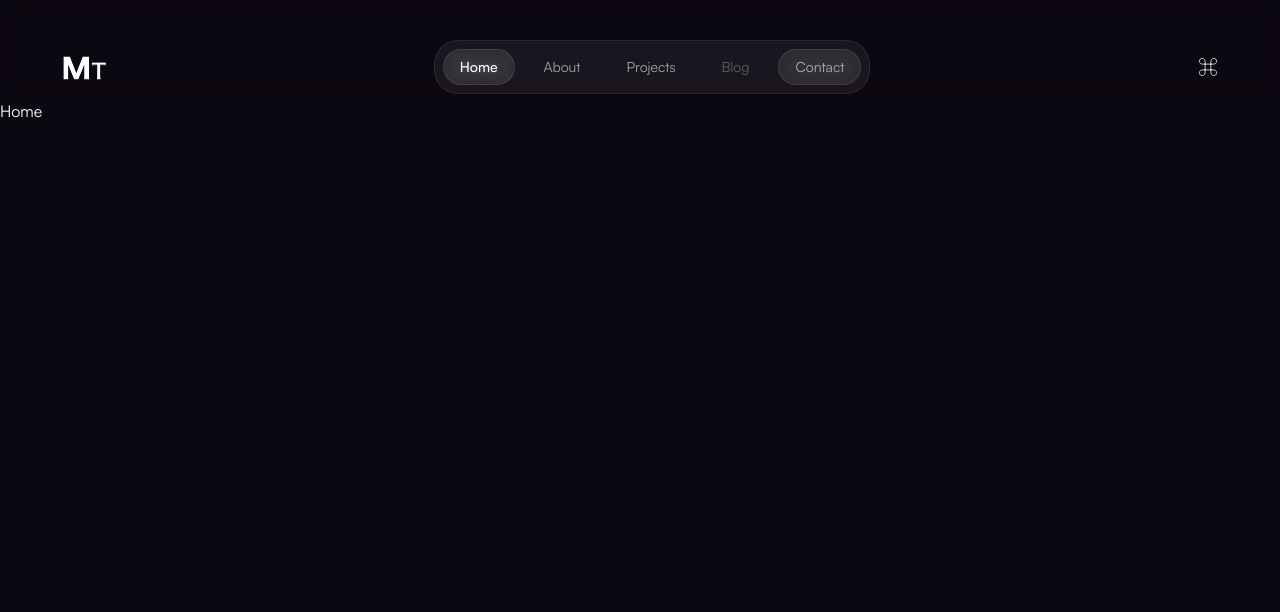
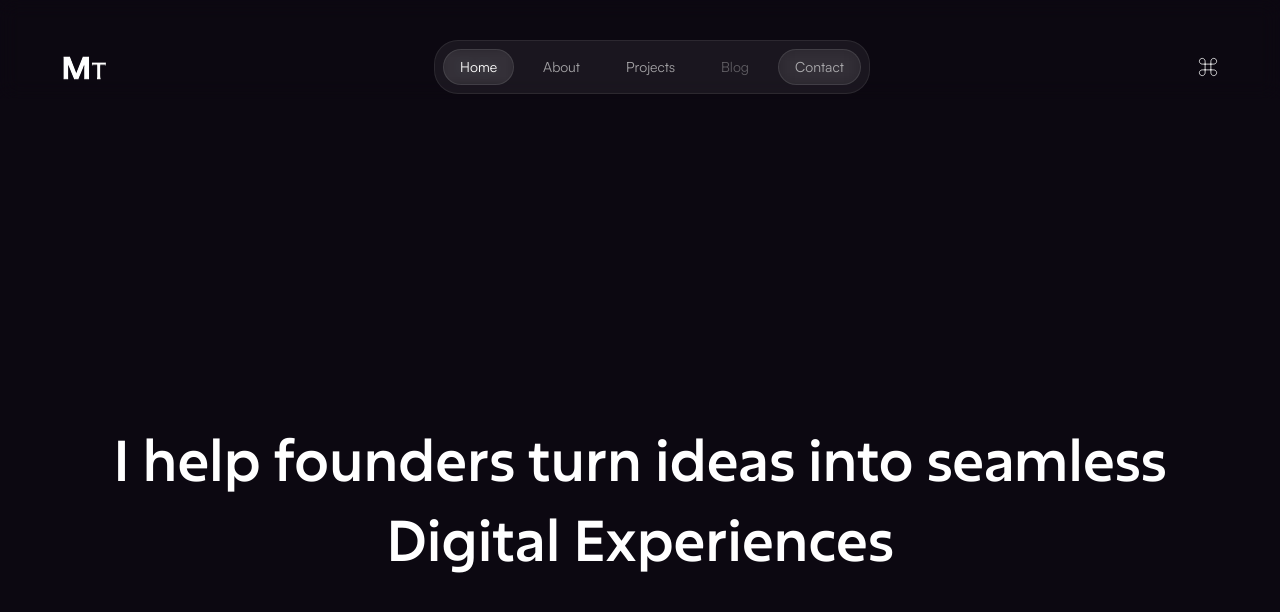
Before and after one commit to devtitus/portfolio-website-2026, a Next.js app: page / in a window 1280 px wide. Shown: the top 612 px of the page. Built offline with nearby package versions, Linux system fonts and the light colour scheme.

Commit message:
feat: implement hero section on homepage
Adds a hero section to the homepage with a title. This section is designed to be the first thing users see, introducing the purpose of the website. Styles are defined in a new module for the hero component.

```diff
--- /dev/null
+++ b/app/pages/home/components/heroSection.tsx
@@ -0,0 +1,14 @@
+import React from "react";
+import styles from "@/app/styles/home/components/hero.module.css";
+
+const HeroSection = () => {
+  return (
+    <section className={`${styles.heroSection} ${styles.commonStyleSection}`}>
+      <h1 className={styles.heroTitle}>
+        I help founders turn ideas into seamless Digital Experiences
+      </h1>
+    </section>
+  );
+};
+
+export default HeroSection;
--- a/app/pages/home/home.tsx
+++ b/app/pages/home/home.tsx
@@ -1,7 +1,10 @@
 import React from "react";
+import HeroSection from "@/app/pages/home/components/heroSection";
 
 const Home = () => {
-  return <div>Home</div>;
+  return (
+    <HeroSection />
+  );
 };
 
 export default Home;
--- a/app/styles/globals.css
+++ b/app/styles/globals.css
@@ -176,6 +176,9 @@
   --border-radius-18px: 18px;
   --border-radius-24px: 24px;
 
+  /* Padding */
+  --padding-inline-60px: 60px;
+
   /* Font */
   --font-family-primary: "Excon", system-ui, -apple-system, BlinkMacSystemFont,
     "Segoe UI", sans-serif;
--- /dev/null
+++ b/app/styles/home/components/hero.module.css
@@ -0,0 +1,21 @@
+.commonStyleSection {
+  height: 100vh;
+  padding-inline: var(--padding-inline-60px);
+}
+
+.heroSection {
+  display: flex;
+  flex-direction: column;
+  justify-content: center;
+  align-items: center;
+}
+
+.heroTitle {
+  color: var(--default-text-color);
+  text-align: center;
+  font-family: var(--font-family-primary);
+  font-size: 56px;
+  font-style: normal;
+  font-weight: 500;
+  line-height: normal;
+}
--- a/app/styles/navbar/navbar.module.css
+++ b/app/styles/navbar/navbar.module.css
@@ -56,7 +56,7 @@
   background: var(--glass-color);
   backdrop-filter: blur(5px);
   -webkit-backdrop-filter: blur(5px);
-  border: 0.5px solid var(--navitem-border-color);
+  border: 1px solid var(--navitem-border-color);
   transition: all 0.8s cubic-bezier(0.19, 1, 0.22, 1);
   will-change: background, border, backdrop-filter;
   transform: translateZ(0);
@@ -64,7 +64,7 @@
 
 .navItemActive .navText {
   color: var(--nav-text-active);
-  font-weight: 500;
+  font-weight: 400;
   text-shadow: var(--nav-text-active-shadow), var(--nav-text-active-shadow-2);
 }
 
@@ -73,7 +73,7 @@
   padding: 8px 16px;
   justify-content: center;
   align-items: center;
-  border: 0.5px solid transparent;
+  border: 1px solid transparent;
   cursor: pointer;
   border-radius: var(--border-radius-18px);
   transition: all 0.8s cubic-bezier(0.19, 1, 0.22, 1);
--- a/package.json
+++ b/package.json
@@ -25,6 +25,7 @@
     "@types/node": "^20",
     "@types/react": "^19",
     "@types/react-dom": "^19",
+    "autoprefixer": "^10.4.21",
     "eslint": "^9",
     "eslint-config-next": "15.4.6",
     "tailwindcss": "^3.4.17",
```
Also changed, not shown: app/styles/home/home.module.css (added), 1 other file (tests, documents, lock files or other folders).
